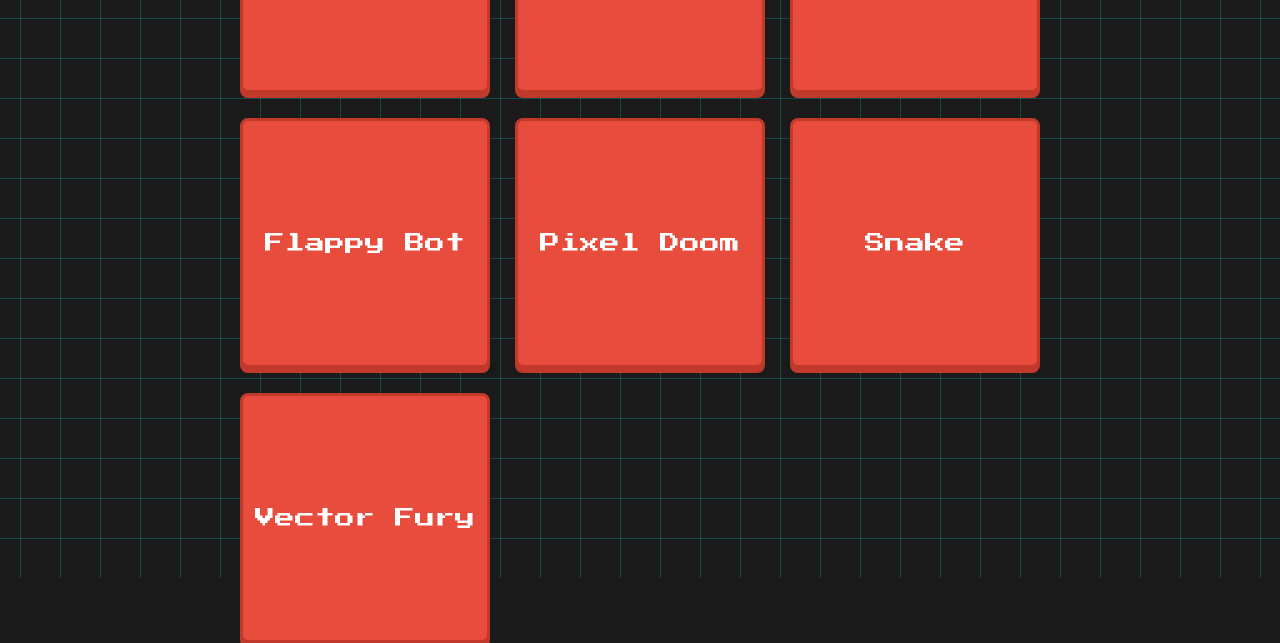
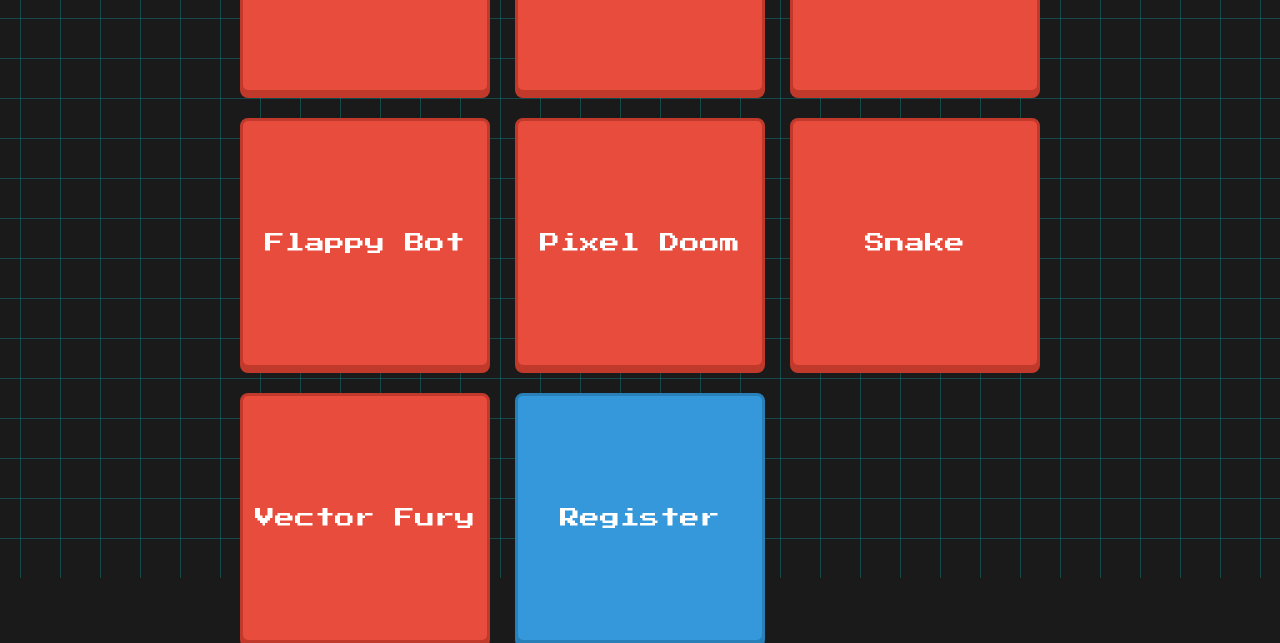
Before and after one commit to levaneza-ggce/dino-game, a plain HTML site: page index.html in a window 1280 px wide. Shown: the part 222-865 px from the top of the page. Drawn offline with Linux system fonts and the light colour scheme.

Commit message:
Registartion

```diff
--- a/index.html
+++ b/index.html
@@ -112,6 +112,22 @@
                 animation: none;
             }
 
+        /* Style for the register button */
+        .register-link {
+            background-color: #3498db; /* Blue color */
+            border-color: #2980b9;
+            box-shadow: 0 5px 0 #2980b9;
+        }
+
+            .register-link:hover {
+                background-color: #4aa3df;
+            }
+
+            .register-link:active {
+                box-shadow: 0 2px 0 #2980b9;
+            }
+
+
         @media (max-width: 768px) {
             .game-selection {
                 grid-template-columns: repeat(2, 1fr);
@@ -141,6 +157,7 @@
         <a href="doom.html" class="game-link">Pixel Doom</a>
         <a href="snake.html" class="game-link">Snake</a>
         <a href="vector.html" class="game-link">Vector Fury</a>
+        <a href="registration.html" class="game-link register-link">Register</a>
     </div>
 </body>
 </html>
```
